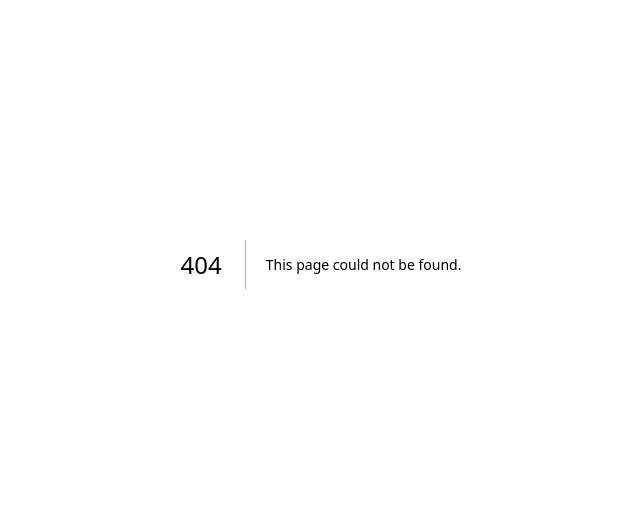
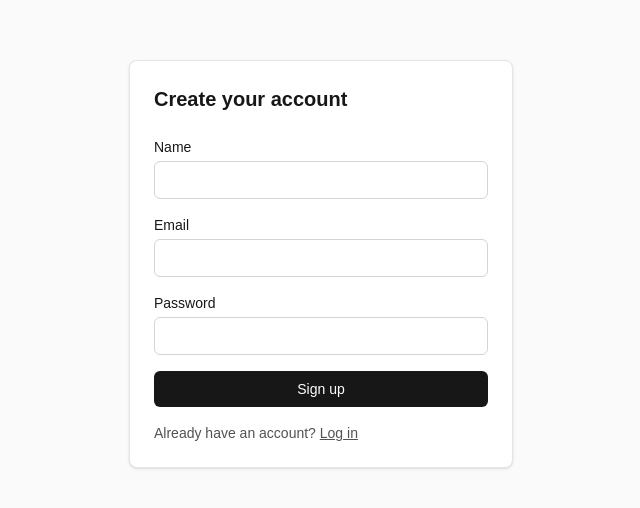
Before and after one commit to PhoneWaiYanMoe/techvalley-jira, a Next.js app: page /signup in a window 1280 px wide. Before the commit this address had no page. Shown: the part 136-644 px from the top of the page, without its empty margins (319-959 px from the left). Built offline with nearby package versions, Linux system fonts and the light colour scheme.

Commit message:
feat: signup and login forms with validation (FR-001, FR-002)

```diff
--- /dev/null
+++ b/src/app/(auth)/layout.tsx
@@ -0,0 +1,13 @@
+export default function AuthLayout({
+  children,
+}: Readonly<{
+  children: React.ReactNode;
+}>) {
+  return (
+    <div className="flex min-h-screen items-center justify-center bg-neutral-50 px-4 dark:bg-neutral-950">
+      <div className="w-full max-w-sm rounded-lg border border-neutral-200 bg-white p-6 shadow-sm dark:border-neutral-800 dark:bg-neutral-900">
+        {children}
+      </div>
+    </div>
+  );
+}
--- /dev/null
+++ b/src/app/(auth)/login/page.tsx
@@ -0,0 +1,15 @@
+import type { Metadata } from "next";
+import { LoginForm } from "@/components/auth/LoginForm";
+
+export const metadata: Metadata = {
+  title: "Log in — TechValley Jira Lite",
+};
+
+export default function LoginPage() {
+  return (
+    <div className="flex flex-col gap-6">
+      <h1 className="text-xl font-semibold">Log in</h1>
+      <LoginForm />
+    </div>
+  );
+}
--- /dev/null
+++ b/src/app/(auth)/signup/page.tsx
@@ -0,0 +1,15 @@
+import type { Metadata } from "next";
+import { SignupForm } from "@/components/auth/SignupForm";
+
+export const metadata: Metadata = {
+  title: "Sign up — TechValley Jira Lite",
+};
+
+export default function SignupPage() {
+  return (
+    <div className="flex flex-col gap-6">
+      <h1 className="text-xl font-semibold">Create your account</h1>
+      <SignupForm />
+    </div>
+  );
+}
--- /dev/null
+++ b/src/components/auth/LoginForm.tsx
@@ -0,0 +1,86 @@
+"use client";
+
+import { useState } from "react";
+import { useRouter } from "next/navigation";
+import Link from "next/link";
+import { createClient } from "@/lib/supabase/client";
+import { loginSchema } from "@/validation/auth.schema";
+import { Input } from "@/components/ui/Input";
+import { Button } from "@/components/ui/Button";
+
+export function LoginForm() {
+  const router = useRouter();
+  const [email, setEmail] = useState("");
+  const [password, setPassword] = useState("");
+  const [fieldErrors, setFieldErrors] = useState<Record<string, string>>({});
+  const [formError, setFormError] = useState<string | null>(null);
+  const [submitting, setSubmitting] = useState(false);
+
+  async function handleSubmit(e: React.FormEvent) {
+    e.preventDefault();
+    setFormError(null);
+
+    const parsed = loginSchema.safeParse({ email, password });
+    if (!parsed.success) {
+      const errors: Record<string, string> = {};
+      for (const issue of parsed.error.issues) {
+        errors[issue.path[0] as string] = issue.message;
+      }
+      setFieldErrors(errors);
+      return;
+    }
+    setFieldErrors({});
+    setSubmitting(true);
+
+    const supabase = createClient();
+    const { error } = await supabase.auth.signInWithPassword(parsed.data);
+
+    setSubmitting(false);
+
+    if (error) {
+      setFormError("Email or password is incorrect");
+      return;
+    }
+
+    router.push("/dashboard");
+    router.refresh();
+  }
+
+  return (
+    <form onSubmit={handleSubmit} className="flex flex-col gap-4">
+      <Input
+        id="email"
+        label="Email"
+        type="email"
+        value={email}
+        onChange={(e) => setEmail(e.target.value)}
+        error={fieldErrors.email}
+        required
+      />
+      <Input
+        id="password"
+        label="Password"
+        type="password"
+        value={password}
+        onChange={(e) => setPassword(e.target.value)}
+        error={fieldErrors.password}
+        required
+      />
+      {formError && <p className="text-sm text-red-600">{formError}</p>}
+      <Button type="submit" disabled={submitting}>
+        {submitting ? "Logging in…" : "Log in"}
+      </Button>
+      <p className="text-sm text-neutral-600 dark:text-neutral-400">
+        <Link href="/forgot-password" className="underline">
+          Forgot password?
+        </Link>
+      </p>
+      <p className="text-sm text-neutral-600 dark:text-neutral-400">
+        Don&apos;t have an account?{" "}
+        <Link href="/signup" className="font-medium underline">
+          Sign up
+        </Link>
+      </p>
+    </form>
+  );
+}
--- /dev/null
+++ b/src/components/auth/SignupForm.tsx
@@ -0,0 +1,121 @@
+"use client";
+
+import { useState } from "react";
+import { useRouter } from "next/navigation";
+import Link from "next/link";
+import { createClient } from "@/lib/supabase/client";
+import { signupSchema } from "@/validation/auth.schema";
+import { Input } from "@/components/ui/Input";
+import { Button } from "@/components/ui/Button";
+
+export function SignupForm() {
+  const router = useRouter();
+  const [name, setName] = useState("");
+  const [email, setEmail] = useState("");
+  const [password, setPassword] = useState("");
+  const [fieldErrors, setFieldErrors] = useState<Record<string, string>>({});
+  const [formError, setFormError] = useState<string | null>(null);
+  const [notice, setNotice] = useState<string | null>(null);
+  const [submitting, setSubmitting] = useState(false);
+
+  async function handleSubmit(e: React.FormEvent) {
+    e.preventDefault();
+    setFormError(null);
+    setNotice(null);
+
+    const parsed = signupSchema.safeParse({ name, email, password });
+    if (!parsed.success) {
+      const errors: Record<string, string> = {};
+      for (const issue of parsed.error.issues) {
+        errors[issue.path[0] as string] = issue.message;
+      }
+      setFieldErrors(errors);
+      return;
+    }
+    setFieldErrors({});
+    setSubmitting(true);
+
+    const supabase = createClient();
+    const { data, error } = await supabase.auth.signUp({
+      email: parsed.data.email,
+      password: parsed.data.password,
+      options: { data: { name: parsed.data.name } },
+    });
+
+    setSubmitting(false);
+
+    if (error) {
+      setFormError(
+        error.message.toLowerCase().includes("already registered")
+          ? "An account with this email already exists."
+          : error.message,
+      );
+      return;
+    }
+
+    if (data.session) {
+      router.push("/dashboard");
+      return;
+    }
+
+    // Supabase doesn't return an error for a duplicate signup (by design, to
+    // avoid leaking which emails are registered) — instead it returns a user
+    // object with an empty `identities` array. That's the documented signal
+    // to distinguish this from a genuine new signup pending confirmation.
+    if (data.user && data.user.identities?.length === 0) {
+      setFormError(
+        "This email may already be registered. Try logging in, or use \"Forgot password\" if you don't remember your password.",
+      );
+      return;
+    }
+
+    // Email confirmation is enabled — no session yet.
+    setNotice("Check your email to confirm your account before logging in.");
+  }
+
+  return (
+    <form onSubmit={handleSubmit} className="flex flex-col gap-4">
+      <Input
+        id="name"
+        label="Name"
+        value={name}
+        onChange={(e) => setName(e.target.value)}
+        error={fieldErrors.name}
+        maxLength={50}
+        required
+      />
+      <Input
+        id="email"
+        label="Email"
+        type="email"
+        value={email}
+        onChange={(e) => setEmail(e.target.value)}
+        error={fieldErrors.email}
+        maxLength={255}
+        required
+      />
+      <Input
+        id="password"
+        label="Password"
+        type="password"
+        value={password}
+        onChange={(e) => setPassword(e.target.value)}
+        error={fieldErrors.password}
+        minLength={6}
+        maxLength={100}
+        required
+      />
+      {formError && <p className="text-sm text-red-600">{formError}</p>}
+      {notice && <p className="text-sm text-green-600">{notice}</p>}
+      <Button type="submit" disabled={submitting}>
+        {submitting ? "Creating account…" : "Sign up"}
+      </Button>
+      <p className="text-sm text-neutral-600 dark:text-neutral-400">
+        Already have an account?{" "}
+        <Link href="/login" className="font-medium underline">
+          Log in
+        </Link>
+      </p>
+    </form>
+  );
+}
--- /dev/null
+++ b/src/components/ui/Button.tsx
@@ -0,0 +1,23 @@
+import { ButtonHTMLAttributes } from "react";
+
+type Variant = "primary" | "secondary";
+
+const variantClasses: Record<Variant, string> = {
+  primary:
+    "bg-neutral-900 text-white hover:bg-neutral-700 disabled:bg-neutral-400 dark:bg-neutral-100 dark:text-neutral-900 dark:hover:bg-neutral-300",
+  secondary:
+    "bg-transparent text-neutral-900 border border-neutral-300 hover:bg-neutral-100 disabled:text-neutral-400 dark:text-neutral-100 dark:border-neutral-700 dark:hover:bg-neutral-800",
+};
+
+export function Button({
+  variant = "primary",
+  className = "",
+  ...props
+}: ButtonHTMLAttributes<HTMLButtonElement> & { variant?: Variant }) {
+  return (
+    <button
+      className={`rounded-md px-4 py-2 text-sm font-medium transition-colors disabled:cursor-not-allowed ${variantClasses[variant]} ${className}`}
+      {...props}
+    />
+  );
+}
--- /dev/null
+++ b/src/components/ui/Input.tsx
@@ -0,0 +1,25 @@
+import { InputHTMLAttributes } from "react";
+
+export function Input({
+  label,
+  error,
+  id,
+  className = "",
+  ...props
+}: InputHTMLAttributes<HTMLInputElement> & { label: string; error?: string }) {
+  return (
+    <div className="flex flex-col gap-1">
+      <label htmlFor={id} className="text-sm font-medium">
+        {label}
+      </label>
+      <input
+        id={id}
+        className={`rounded-md border px-3 py-2 text-sm outline-none focus:ring-2 focus:ring-neutral-400 dark:bg-neutral-900 ${
+          error ? "border-red-500" : "border-neutral-300 dark:border-neutral-700"
+        } ${className}`}
+        {...props}
+      />
+      {error && <p className="text-sm text-red-600">{error}</p>}
+    </div>
+  );
+}
--- /dev/null
+++ b/src/validation/auth.schema.ts
@@ -0,0 +1,18 @@
+import { z } from "zod";
+
+// FR-001: Sign Up
+export const signupSchema = z.object({
+  email: z.email().max(255),
+  password: z.string().min(6).max(100),
+  name: z.string().min(1).max(50),
+});
+
+export type SignupInput = z.infer<typeof signupSchema>;
+
+// FR-002: Login
+export const loginSchema = z.object({
+  email: z.email().max(255),
+  password: z.string().min(1),
+});
+
+export type LoginInput = z.infer<typeof loginSchema>;
```
